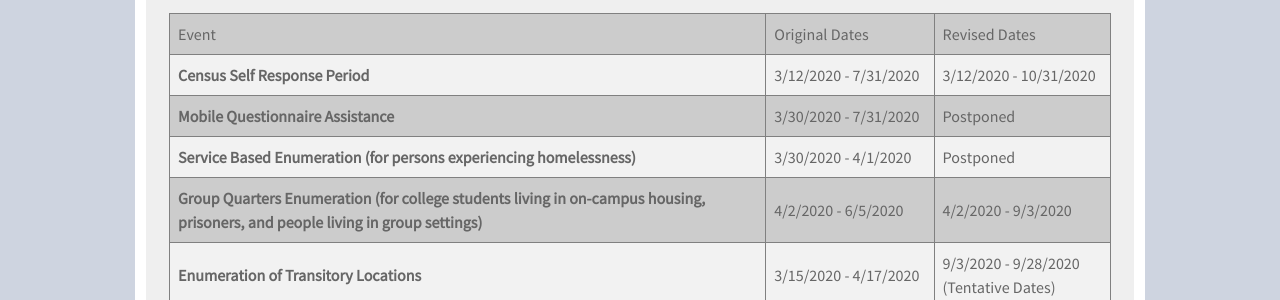
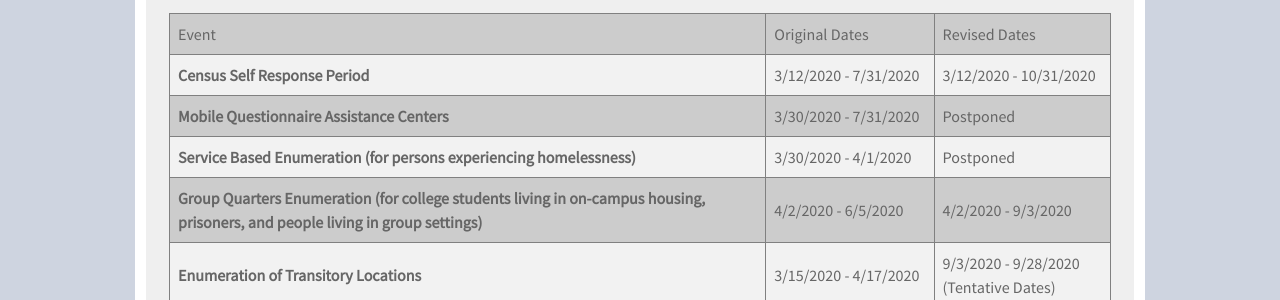
Before and after one commit to TBleess/Website_New, a Jekyll site: the page built from pages/5_CensusACS/2020-covid.html, in a window 1280 px wide. Shown: the part 905-1205 px from the top of the page. Built offline with Jekyll 4.4.1, drawn with Linux system fonts in a browser that asks for light colours.

Commit message:
Add files via upload

```diff
--- a/pages/5_CensusACS/2020-covid.html
+++ b/pages/5_CensusACS/2020-covid.html
@@ -49,7 +49,7 @@ Even if you have not received your packet, you can still go online to respond at
 <table border="1">
 <tr><td>Event</td><td>Original Dates</td><td>Revised Dates</td></tr>
 <tr><td><b>Census Self Response Period</b></td><td> 3/12/2020 - 7/31/2020</td><td>3/12/2020 - 10/31/2020</td></tr>
-<tr><td><b>Mobile Questionnaire Assistance</b></td><td> 3/30/2020 - 7/31/2020</td><td>Postponed</td></tr>
+<tr><td><b>Mobile Questionnaire Assistance Centers</b></td><td> 3/30/2020 - 7/31/2020</td><td>Postponed</td></tr>
 <tr><td><b>Service Based Enumeration (for persons experiencing homelessness)</b></td><td> 3/30/2020 - 4/1/2020<td>Postponed</td></tr>
 <tr><td><b>Group Quarters Enumeration (for college students living in on-campus housing, <br>prisoners, and people living in group settings)</b></td><td> 4/2/2020 - 6/5/2020</td><td>4/2/2020 - 9/3/2020</td></tr>
 <tr><td><b>Enumeration of Transitory Locations</b></td><td> 3/15/2020 - 4/17/2020</td><td>9/3/2020 - 9/28/2020<br>(Tentative Dates)</td></tr>
--- a/pages/5_CensusACS/2020-resources.html
+++ b/pages/5_CensusACS/2020-resources.html
@@ -65,7 +65,7 @@ Last Updated 4/13/2020<br>
 <table border="1">
 <tr><td>Event</td><td>Original Dates</td><td>Revised Dates</td></tr>
 <tr><td><b>Census Self Response Period</b></td><td> 3/12/2020 - 7/31/2020</td><td>3/12/2020 - 10/31/2020</td></tr>
-<tr><td><b>Mobile Questionnaire Assistance</b></td><td> 3/30/2020 - 7/31/2020</td><td>Postponed</td></tr>
+<tr><td><b>Mobile Questionnaire Assistance Centers</b></td><td> 3/30/2020 - 7/31/2020</td><td>Postponed</td></tr>
 <tr><td><b>Service Based Enumeration (for persons experiencing homelessness)</b></td><td> 3/30/2020 - 4/1/2020<td>Postponed</td></tr>
 <tr><td><b>Group Quarters Enumeration (for college students living in on-campus housing, <br>prisoners, and people living in group settings)</b></td><td> 4/2/2020 - 6/5/2020</td><td>4/2/2020 - 9/3/2020</td></tr>
 <tr><td><b>Enumeration of Transitory Locations</b></td><td> 3/15/2020 - 4/17/2020</td><td>9/3/2020 - 9/28/2020<br>(Tentative Dates)</td></tr>
```
